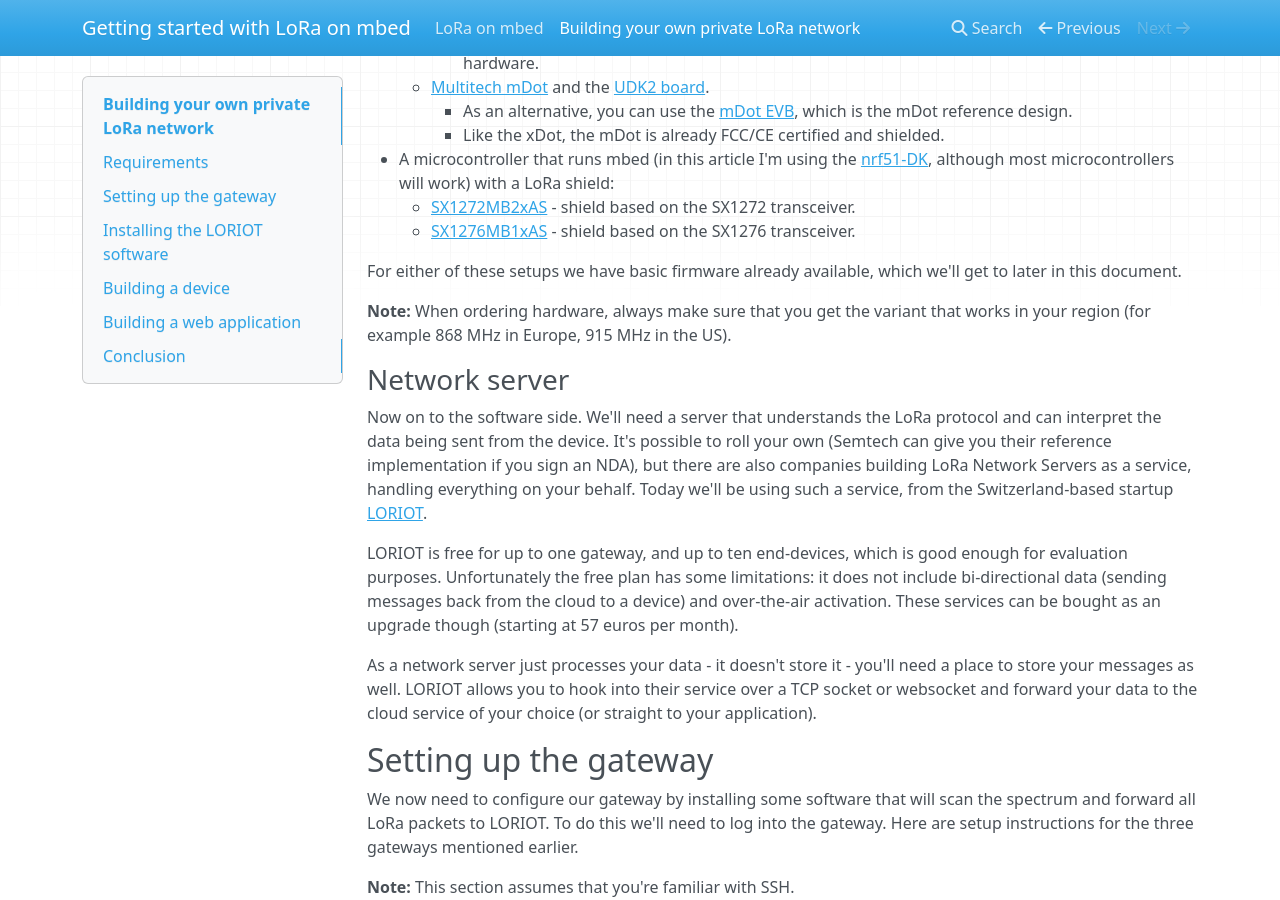
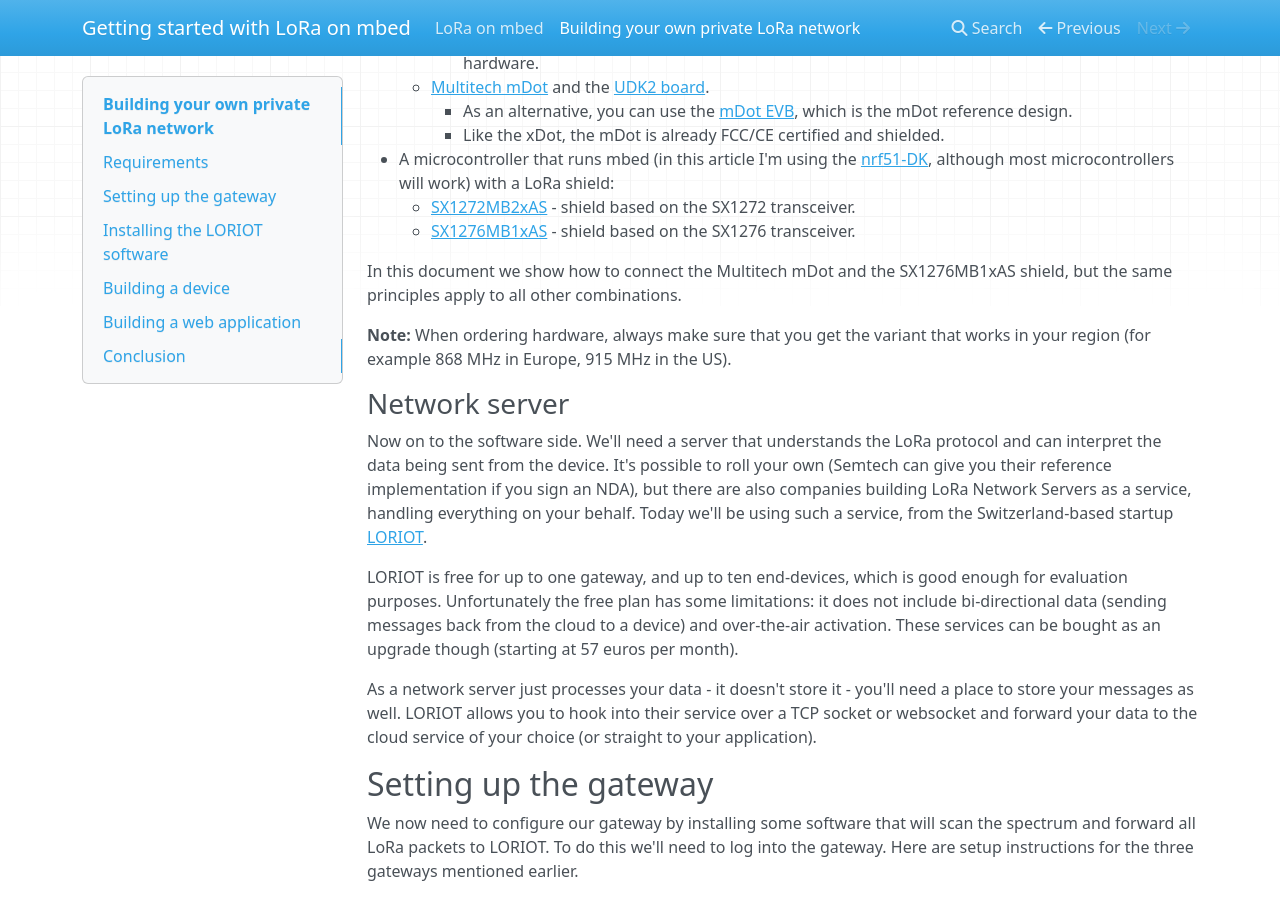
Before and after one commit to ARMmbed/lora-docs, an MkDocs documentation site: the page built from docs/intro-to-lora.md, in a window 1280 px wide and 900 px high, scrolled down 2239 px. Built offline with MkDocs 1.6.1, drawn with Linux system fonts in a browser that asks for light colours; nearby versions of some CDN libraries; old or Windows-style settings are respelled for this version of MkDocs.

Commit message:
This document only contains examples for the mDot and SX1276

```diff
--- a/docs/intro-to-lora.md
+++ b/docs/intro-to-lora.md
@@ -55,7 +55,7 @@
     * [SX1272MB2xAS](https://developer.mbed.org/components/SX1272MB2xAS/) - shield based on the SX1272 transceiver.
     * [SX1276MB1xAS](https://developer.mbed.org/components/SX1276MB1xAS/) - shield based on the SX1276 transceiver.
 
-For either of these setups we have basic firmware already available, which we'll get to later in this document.
+In this document we show how to connect the Multitech mDot and the SX1276MB1xAS shield, but the same principles apply to all other combinations.
 
 <span class="notes">**Note:** When ordering hardware, always make sure that you get the variant that works in your region (for example 868 MHz in Europe, 915 MHz in the US).</span>
 
```
